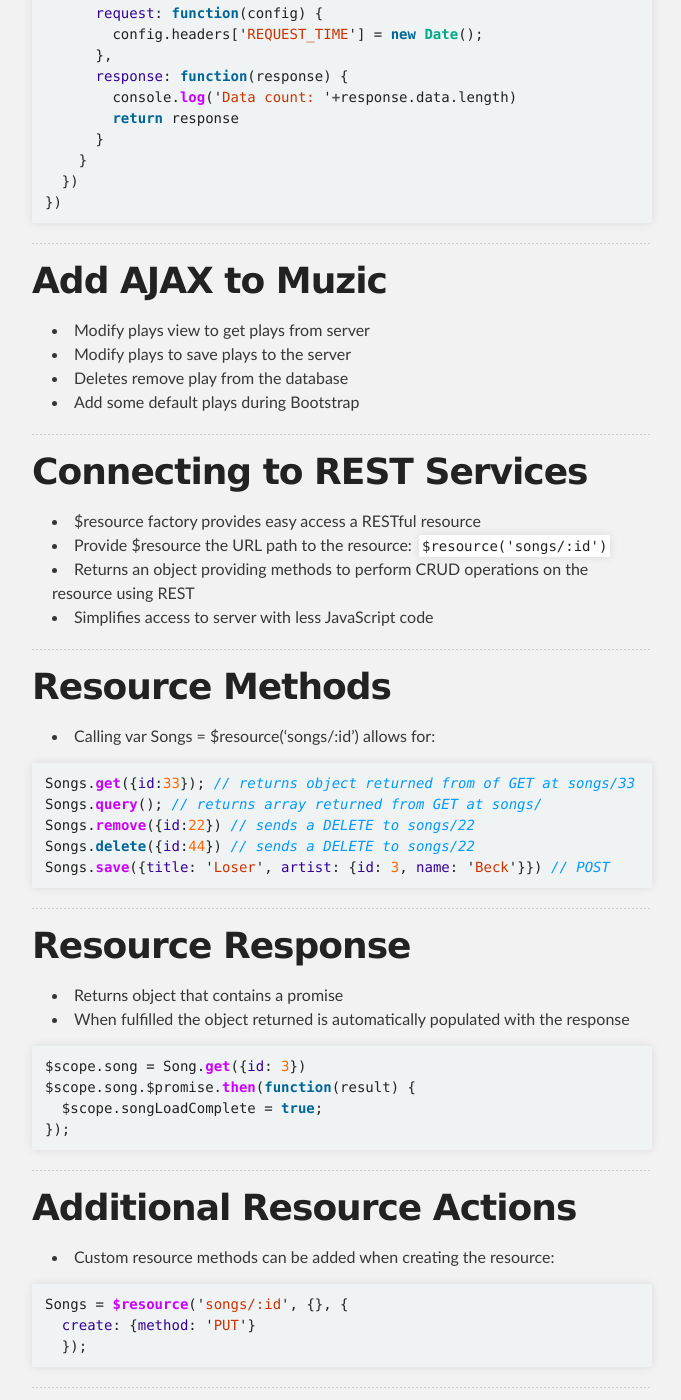
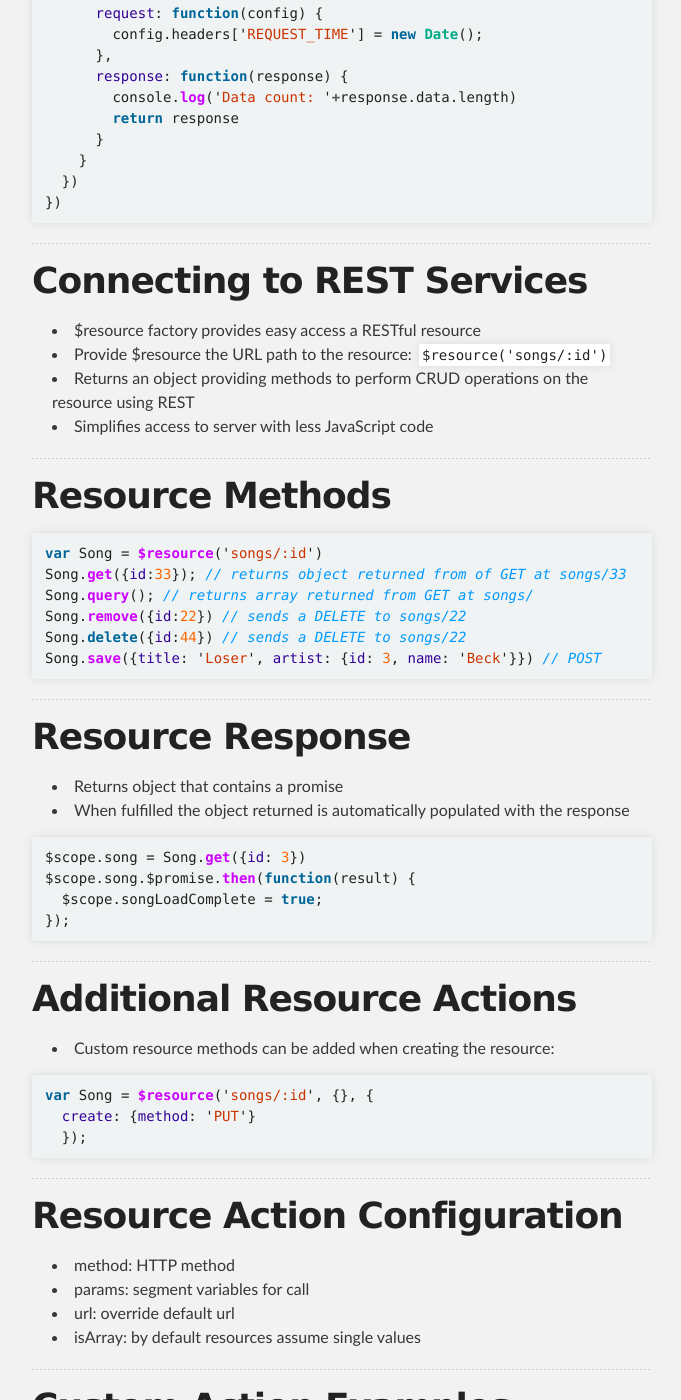
Before and after one commit to mikecalvo/mikecalvo.github.io, a Jekyll site: the page built from msse/notes/ng_rest/index.md, in a window 1280 px wide and 1400 px high, scrolled down 3157 px. Shown: the whole window, without its empty margins (298-979 px from the left). Built offline with Jekyll 4.4.1, drawn with Linux system fonts in a browser that asks for light colours.

````diff
--- a/msse/notes/ng_rest/index.md
+++ b/msse/notes/ng_rest/index.md
@@ -143,32 +143,23 @@ angular.module('app').config(function($httpProvider) {
 
 ---
 
-# Add AJAX to Muzic
-- Modify plays view to get plays from server
-- Modify plays to save plays to the server
-- Deletes remove play from the database
-- Add some default plays during Bootstrap
-
----
-
 # Connecting to REST Services
 - $resource factory provides easy access a RESTful resource
-- Provide $resource the URL path to the resource:
-  `$resource('songs/:id')`
+- Provide $resource the URL path to the resource: `$resource('songs/:id')`
 - Returns an object providing methods to perform CRUD operations on the resource using REST
 - Simplifies access to server with less JavaScript code
 
 ---
 
 # Resource Methods
-- Calling var Songs = $resource('songs/:id') allows for:
 
 ``` javascript
-Songs.get({id:33}); // returns object returned from of GET at songs/33
-Songs.query(); // returns array returned from GET at songs/
-Songs.remove({id:22}) // sends a DELETE to songs/22
-Songs.delete({id:44}) // sends a DELETE to songs/22
-Songs.save({title: 'Loser', artist: {id: 3, name: 'Beck'}}) // POST
+var Song = $resource('songs/:id')
+Song.get({id:33}); // returns object returned from of GET at songs/33
+Song.query(); // returns array returned from GET at songs/
+Song.remove({id:22}) // sends a DELETE to songs/22
+Song.delete({id:44}) // sends a DELETE to songs/22
+Song.save({title: 'Loser', artist: {id: 3, name: 'Beck'}}) // POST
 ```
 
 ---
@@ -189,7 +180,7 @@ $scope.song.$promise.then(function(result) {
 - Custom resource methods can be added when creating the resource:
 
 ``` javascript
-Songs = $resource('songs/:id', {}, {
+var Song = $resource('songs/:id', {}, {
   create: {method: 'PUT'}
   });
 ```
````
Also changed, not shown: msse/examples/angular_with_security/index.md (added, +10 -0 lines), msse/index.md (+1 -1 lines).
